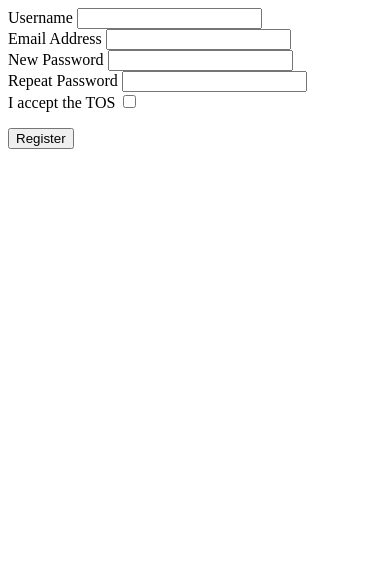
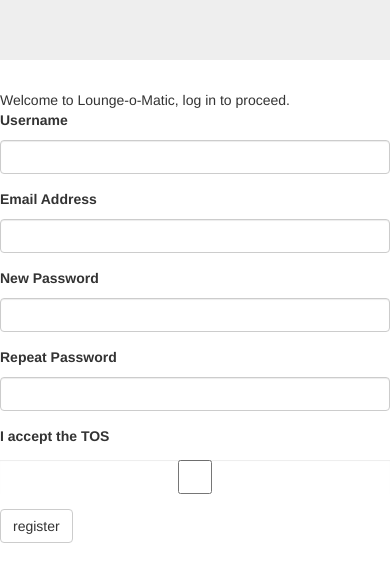
Before and after one commit to ax-rwnd/lounge-frontseat, a Flask app: page /register in a window 390 px wide. Shown: the top 582 px of the page. Run offline with Flask 2, Linux system fonts and the light colour scheme; some libraries are stand-ins or nearby versions.

```diff
--- a/src/frontseat.py
+++ b/src/frontseat.py
@@ -23,7 +23,6 @@ nav.Bar('top', [
     nav.Item('Search', 'search'),
     nav.Item('Browse', 'browse'),
     nav.Item('Playlist', 'playlist'),
-    nav.Item('Radio', 'radio'),
     nav.Item('Info', 'info', items=[
         nav.Item('About', 'about'),
         nav.Item('Contact', 'contact'),
@@ -114,13 +113,6 @@ def playlist(user_id=''):
 
     return render_template('playlist.html', title='Playlist', items=pitems)
 
-
-@app.route('/radio')
-@login_required
-def radio():
-    return render_template('radio.html', title='Radio')
-
-
 @app.route('/info')
 @login_required
 def info():
--- a/src/templates/_formhelpers.html
+++ b/src/templates/_formhelpers.html
@@ -25,6 +25,8 @@
 				{{ render_field(form.username, placeholder='Input username', type='username') }}
 			{% elif f.type == 'password' %}
 				{{ render_field(form.password, label_visible=false, placeholder='Password', type='password') }}
+			{% elif f.type == 'confirm' %}
+			{{ render_field(form.password, label_visible=false, placeholder='Password', type='password') }}
 			{% else %}
 				{{ render_field(f) }}
 			{% endif %}
--- a/src/templates/login.html
+++ b/src/templates/login.html
@@ -13,6 +13,9 @@
 </head>
 
 <body>
+
+<div class="jumbotron">
+</div>
 <div class="row">
     <div class="col-xs-12 col-md-3 col-sm-4 col-sm-offset-4 col-md-offset-4 col-lg-3 col-lg-offset-4">
         <div class="login-message">
--- a/src/templates/register.html
+++ b/src/templates/register.html
@@ -1,11 +1,29 @@
-{% from "_formhelpers.html" import render_field %}
-<form method=post action="/register">
-  <dl>
-    {{ render_field(form.username) }}
-    {{ render_field(form.email) }}
-    {{ render_field(form.password) }}
-    {{ render_field(form.confirm) }}
-    {{ render_field(form.accept_tos) }}
-  </dl>
-  <p><input type=submit value=Register>
-</form>
+{%import '_formhelpers.html' as macros %}
+<html>
+<head>
+  <meta charset="utf-8">
+  <meta http-equiv="X-UA-Compatible" content="IE=edge">
+  <meta name="viewport" content="width=device-width, initial-scale=1">
+  <meta name="description" content="">
+  <meta name="author" content="">
+  <link href="/static/css/bootstrap.min.css" rel="stylesheet">
+  <link href="/static/css/simple-sidebar.css" rel="stylesheet">
+  <link href="/static/font-awesome-4.3.0/css/font-awesome.min.css" rel="stylesheet">
+  <title>Login</title>
+</head>
+
+<body>
+<div class="jumbotron">
+</div>
+<div class="row">
+  <div class="col-xs-12 col-md-3 col-sm-4 col-sm-offset-4 col-md-offset-4 col-lg-3 col-lg-offset-4">
+    <div class="login-message">
+      Welcome to Lounge-o-Matic, log in to proceed.
+    </div>
+    {{ macros.render_form(form, action_url=url_for('register'), action_text='register',
+    class_='register-form') }}
+
+  </div>
+</div>
+</body>
+</html>
--- a/src/templates/sidebar.html
+++ b/src/templates/sidebar.html
@@ -17,10 +17,6 @@
             </li>
   <li>
                 <a href="/playlist"> <span class="fa-stack fa-lg pull-left"><i class="fa fa-list fa-stack-1x "></i></span>Playlist</a>
-            </li>
-
-            <li>
-                <a href="/radio"><span class="fa-stack fa-lg pull-left"><i class="fa fa-volume-up fa-stack-1x "></i></span>Radio</a>
             </li>
          <li>
                 <a href="/info"><span class="fa-stack fa-lg pull-left"><i class="fa fa-info fa-stack-1x "></i></span>
```
Lines whose indentation alone changed are shown as unchanged.
